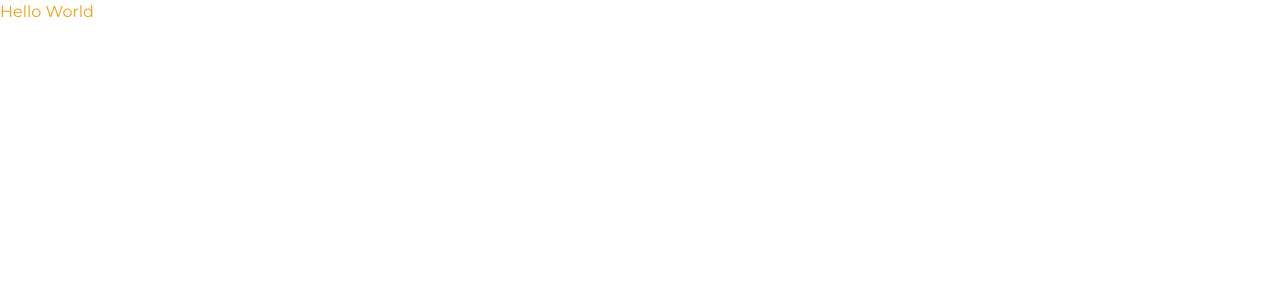
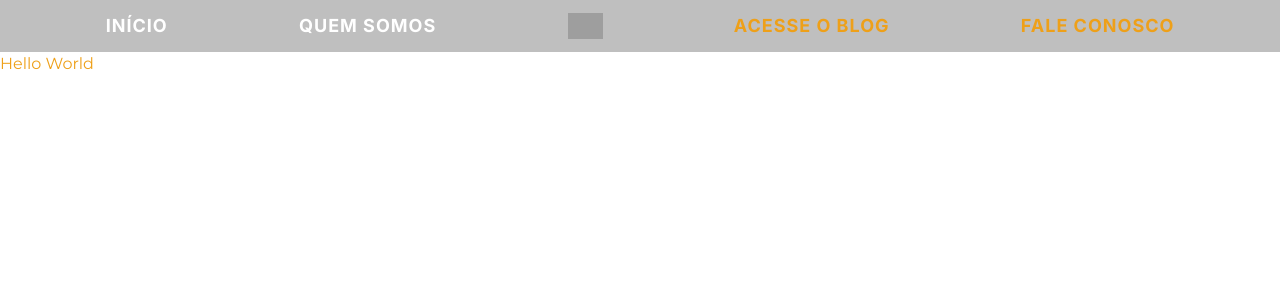
Before and after one commit to LucasVitorVD/stratego-website, a Next.js app: page / in a window 1280 px wide. Shown: the top 300 px of the page. Built offline with nearby package versions, Linux system fonts and the light colour scheme; grey boxes are pictures that could not be loaded.

Commit message:
feat/header created

```diff
--- a/src/app/globals.css
+++ b/src/app/globals.css
@@ -74,3 +74,15 @@
     @apply bg-background text-foreground;
   }
 }
+
+@layer utilities {
+  .nav {
+    @apply relative tracking-[1px]
+  }
+  .nav::after {
+    @apply content-[''] bg-highlightYellow h-[3px] w-[0%] left-0 -bottom-[5px] rounded-xl absolute duration-300
+  }
+  .nav:hover::after {
+    @apply w-full
+  }
+}
--- a/src/app/layout.tsx
+++ b/src/app/layout.tsx
@@ -2,6 +2,7 @@ import type { Metadata } from 'next'
 import './globals.css'
 import { montserrat, montserrat_alternates, inter } from '@/lib/fonts'
 import { cn } from "@/lib/utils"
+import Header from '@/components/header/Header'
 
 export const metadata: Metadata = {
   title: 'Strategos',
@@ -16,7 +17,7 @@ export default function RootLayout({
   return (
     <html lang="pt-br">
       <body className={cn("font-montserrat antialiased", inter.className, montserrat.variable, montserrat_alternates.variable)}>
-        <header></header>
+        <Header />
         <main className="flex flex-row flex-1 min-h-screen">
           {children}
         </main>
--- /dev/null
+++ b/src/components/header/Header.tsx
@@ -0,0 +1,24 @@
+import Image from "next/image";
+
+export default function Header() {
+  return (
+    <header className="bg-black bg-opacity-25">
+      <nav className="w-full py-3 px-10">
+        <div className="flex items-center justify-around">
+          <a href="#" className="nav text-primary-textPrimary text-lg font-bold">INÍCIO</a>
+          <a href="#" className="nav text-primary-textPrimary text-lg font-bold">QUEM SOMOS</a>
+          <a href="#">
+            <Image
+              src="/images/logo1.png"
+              width={35}
+              height={35}
+              alt="Logo"
+            />
+          </a>
+          <a href="#" className="nav text-highlightYellow text-lg font-bold">ACESSE O BLOG</a>
+          <a href="#" className="nav text-highlightYellow text-lg font-bold">FALE CONOSCO</a>
+        </div>
+      </nav>
+    </header>
+  );
+}
```
